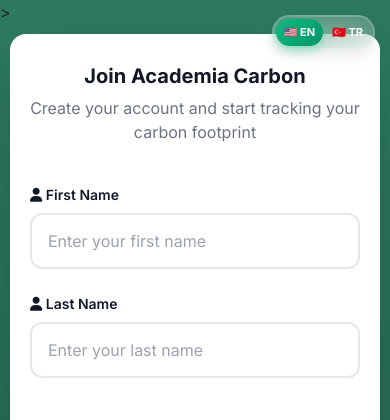
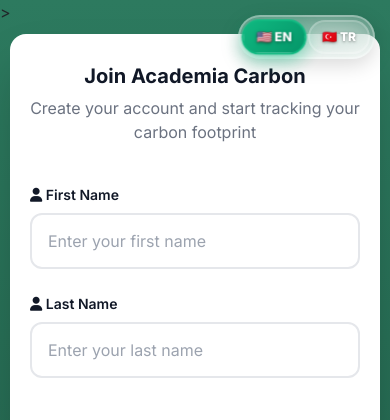
Before and after one commit to nazaninghn/Academia-Carbon, a Django app: page /en/signup/ in a window 390 px wide. Shown: the top 420 px of the page. Run offline with Django 5.2, Linux system fonts and the light colour scheme.

Commit message:
Enhanced language switcher visibility - both EN and TR buttons now clearly visible with improved styling and contrast

```diff
--- a/templates/partials/language_switcher_fixed.html
+++ b/templates/partials/language_switcher_fixed.html
@@ -1,115 +1,127 @@
 {% load i18n %}
-<!-- Ultra Simple Language Switcher - Direct Links -->
-<div class="simple-lang-switcher">
+<!-- Enhanced Language Switcher - Both Languages Clearly Visible -->
+<div class="enhanced-lang-switcher">
     <a href="/en{{ request.get_full_path|slice:'3:' }}"
-       class="lang-link {% if LANGUAGE_CODE == 'en' %}active{% endif %}"
+       class="lang-btn {% if LANGUAGE_CODE == 'en' %}active{% endif %}"
        title="Switch to English">
         🇺🇸 EN
     </a>
 
     <a href="/tr{{ request.get_full_path|slice:'3:' }}"
-       class="lang-link {% if LANGUAGE_CODE == 'tr' %}active{% endif %}"
+       class="lang-btn {% if LANGUAGE_CODE == 'tr' %}active{% endif %}"
        title="Türkçe'ye geç">
         🇹🇷 TR
     </a>
 </div>
 
 <style>
-.simple-lang-switcher {
+.enhanced-lang-switcher {
     display: flex;
-    gap: 6px;
+    gap: 8px;
     align-items: center;
-    background: rgba(255, 255, 255, 0.1);
-    border: 2px solid rgba(255, 255, 255, 0.2);
-    border-radius: 25px;
-    padding: 4px;
+    background: rgba(255, 255, 255, 0.15);
+    border: 2px solid rgba(255, 255, 255, 0.3);
+    border-radius: 30px;
+    padding: 6px;
     backdrop-filter: blur(20px);
-    box-shadow: 0 4px 16px rgba(0, 0, 0, 0.1);
+    box-shadow: 0 6px 20px rgba(0, 0, 0, 0.15);
 }
 
-.lang-link {
+.lang-btn {
     display: flex;
     align-items: center;
-    gap: 6px;
-    padding: 10px 14px;
+    gap: 8px;
+    padding: 12px 18px;
     background: transparent;
-    border-radius: 20px;
+    border-radius: 24px;
     color: white;
-    font-weight: 700;
-    font-size: 14px;
+    font-weight: 800;
+    font-size: 15px;
     text-decoration: none;
     transition: all 0.3s ease;
-    min-width: 55px;
+    min-width: 65px;
     justify-content: center;
     white-space: nowrap;
+    border: 2px solid transparent;
+    text-shadow: 0 1px 3px rgba(0, 0, 0, 0.4);
 }
 
-.lang-link.active {
+.lang-btn.active {
     background: linear-gradient(135deg, #10b981 0%, #059669 100%);
     color: white;
-    box-shadow: 0 4px 12px rgba(16, 185, 129, 0.4);
+    box-shadow: 0 6px 16px rgba(16, 185, 129, 0.5);
+    border-color: #10b981;
+    transform: scale(1.05);
 }
 
-.lang-link:hover:not(.active) {
-    background: rgba(255, 255, 255, 0.2);
+.lang-btn:hover:not(.active) {
+    background: rgba(255, 255, 255, 0.25);
     color: #4ade80;
-    transform: scale(1.05);
+    transform: scale(1.08);
+    border-color: rgba(255, 255, 255, 0.4);
+    box-shadow: 0 4px 12px rgba(255, 255, 255, 0.2);
+}
+
+/* Enhanced visibility for both buttons */
+.lang-btn:not(.active) {
+    background: rgba(255, 255, 255, 0.1);
+    border-color: rgba(255, 255, 255, 0.2);
 }
 
 /* Tablet responsive */
 @media (max-width: 1024px) {
-    .simple-lang-switcher {
-        gap: 4px;
-        padding: 3px;
+    .enhanced-lang-switcher {
+        gap: 6px;
+        padding: 5px;
     }
 
-    .lang-link {
-        padding: 8px 12px;
-        font-size: 13px;
-        min-width: 50px;
-        gap: 5px;
+    .lang-btn {
+        padding: 10px 16px;
+        font-size: 14px;
+        min-width: 60px;
+        gap: 6px;
     }
 }
 
 /* Mobile responsive */
 @media (max-width: 768px) {
-    .simple-lang-switcher {
-        gap: 2px;
-        padding: 2px;
-        border-radius: 20px;
+    .enhanced-lang-switcher {
+        gap: 4px;
+        padding: 4px;
+        border-radius: 25px;
     }
 
-    .lang-link {
-        padding: 6px 10px;
-        font-size: 12px;
-        min-width: 45px;
-        gap: 4px;
-        border-radius: 16px;
+    .lang-btn {
+        padding: 8px 14px;
+        font-size: 13px;
+        min-width: 55px;
+        gap: 5px;
+        border-radius: 20px;
     }
 }
 
 /* Small mobile */
 @media (max-width: 480px) {
-    .simple-lang-switcher {
-        gap: 1px;
-        padding: 2px;
+    .enhanced-lang-switcher {
+        gap: 3px;
+        padding: 3px;
     }
 
-    .lang-link {
-        padding: 5px 8px;
-        font-size: 11px;
-        min-width: 40px;
-        gap: 3px;
+    .lang-btn {
+        padding: 6px 12px;
+        font-size: 12px;
+        min-width: 50px;
+        gap: 4px;
     }
 }
 
 /* Very small screens */
 @media (max-width: 360px) {
-    .lang-link {
-        padding: 4px 6px;
-        font-size: 10px;
-        min-width: 35px;
-        gap: 2px;
+    .lang-btn {
+        padding: 5px 10px;
+        font-size: 11px;
+        min-width: 45px;
+        gap: 3px;
     }
 }
 </style>
```
